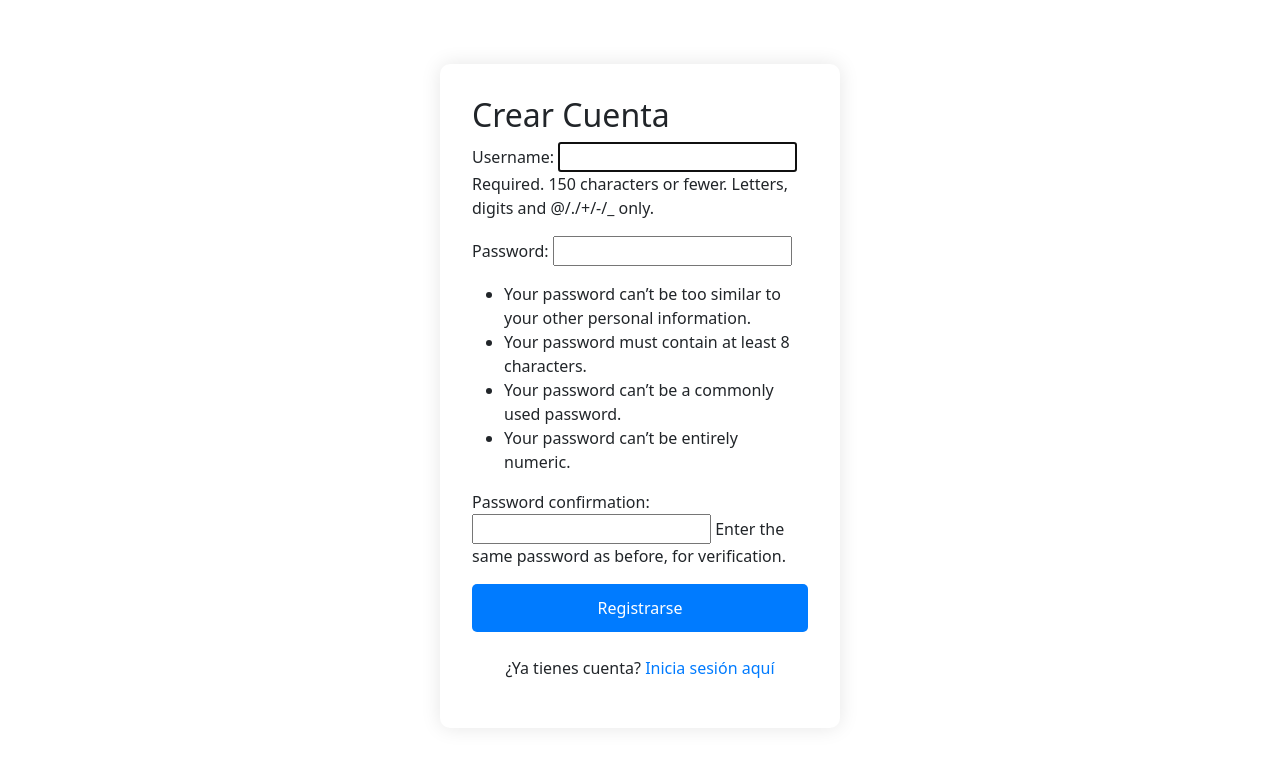
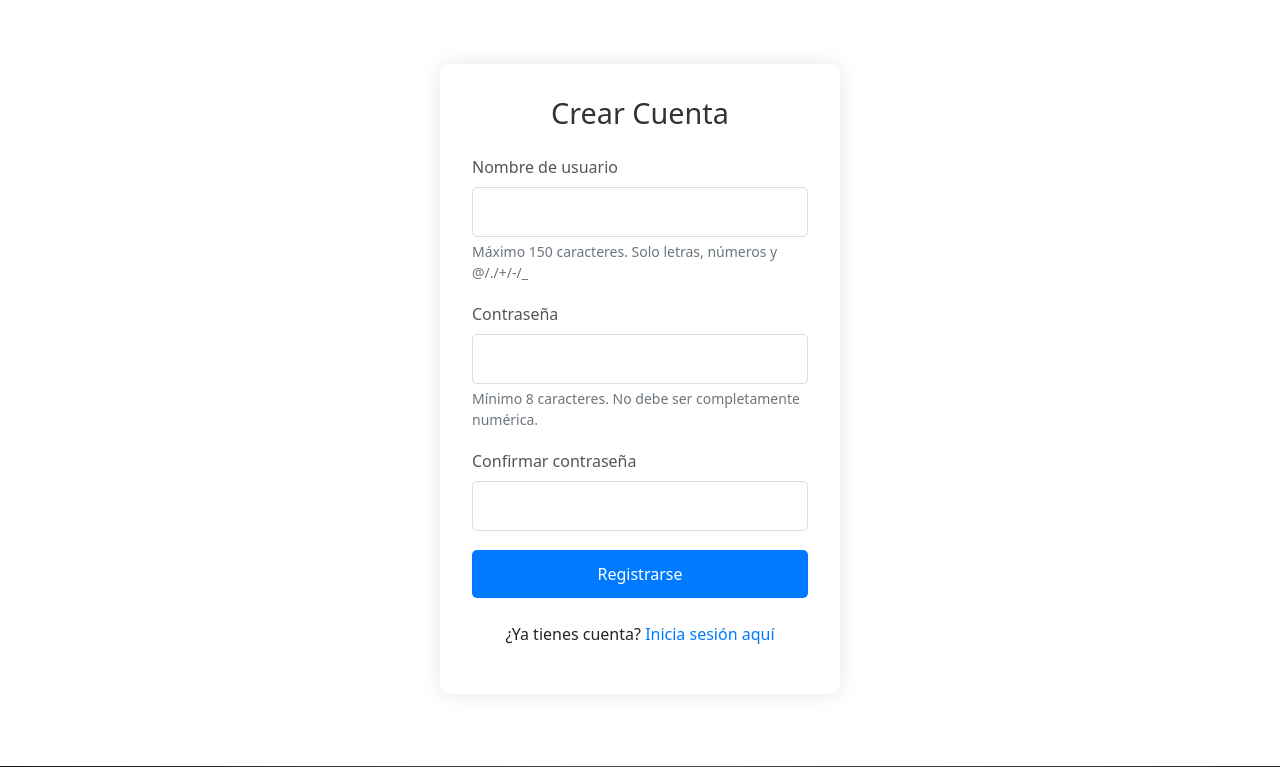
Before and after one commit to fdoquezada/libtretas_control, a Django app: page /autentications/register/ in a window 1280 px wide. Shown: the part 70-837 px from the top of the page. Run offline with Django 4.2, Linux system fonts and the light colour scheme.

Commit message:
actualizacion de pagina registro

```diff
--- a/autentications/templates/autentications/register.html
+++ b/autentications/templates/autentications/register.html
@@ -4,7 +4,7 @@
 
 {% block content %}
 <div class="auth-container">
-    <h2>Crear Cuenta</h2>
+    <h2 class="auth-title">Crear Cuenta</h2>
 
     {% if messages %}
         {% for message in messages %}
@@ -16,7 +16,33 @@
 
     <form method="post" class="auth-form">
         {% csrf_token %}
-        {{ form.as_p }}
+        <div class="form-group">
+            <label for="id_username">Nombre de usuario</label>
+            <input type="text" name="username" id="id_username" required>
+            <span class="help-text">Máximo 150 caracteres. Solo letras, números y @/./+/-/_</span>
+        </div>
+
+        <div class="form-group">
+            <label for="id_password1">Contraseña</label>
+            <input type="password" name="password1" id="id_password1" required>
+            <span class="help-text">Mínimo 8 caracteres. No debe ser completamente numérica.</span>
+        </div>
+
+        <div class="form-group">
+            <label for="id_password2">Confirmar contraseña</label>
+            <input type="password" name="password2" id="id_password2" required>
+        </div>
+
+        {% if form.errors %}
+            <div class="alert alert-error">
+                {% for field, errors in form.errors.items %}
+                    {% for error in errors %}
+                        <p>{{ error }}</p>
+                    {% endfor %}
+                {% endfor %}
+            </div>
+        {% endif %}
+
         <button type="submit" class="btn btn-primary">Registrarse</button>
     </form>
 
--- a/static/css/style.css
+++ b/static/css/style.css
@@ -422,3 +422,103 @@ footer::after {
         font-size: 16px; /* Evita el zoom en dispositivos móviles */
     }
 }
+
+/* Estilos de autenticación */
+.auth-container {
+    max-width: 400px;
+    margin: 40px auto;
+    padding: 2rem;
+    background: #ffffff;
+    border-radius: 10px;
+    box-shadow: 0 0 20px rgba(0, 0, 0, 0.1);
+}
+
+.auth-title {
+    color: #333;
+    text-align: center;
+    margin-bottom: 1.5rem;
+    font-size: 1.8rem;
+}
+
+.auth-form {
+    margin-bottom: 1.5rem;
+}
+
+.auth-form .form-group {
+    margin-bottom: 1.2rem;
+}
+
+.auth-form .form-group label {
+    display: block;
+    margin-bottom: 0.5rem;
+    color: #555;
+    font-weight: 500;
+}
+
+.auth-form .form-group input {
+    width: 100%;
+    padding: 0.75rem;
+    border: 1px solid #ddd;
+    border-radius: 5px;
+    font-size: 1rem;
+    transition: border-color 0.3s ease;
+}
+
+.auth-form .form-group input:focus {
+    border-color: #007bff;
+    outline: none;
+    box-shadow: 0 0 0 2px rgba(0,123,255,0.25);
+}
+
+.auth-form .field-error {
+    color: #dc3545;
+    font-size: 0.875rem;
+    margin-top: 0.25rem;
+}
+
+.auth-form .help-text {
+    color: #6c757d;
+    font-size: 0.875rem;
+    margin-top: 0.25rem;
+    display: block;
+}
+
+.auth-form .btn-primary {
+    width: 100%;
+    padding: 0.75rem;
+    background-color: #007bff;
+    border: none;
+    border-radius: 5px;
+    color: white;
+    font-size: 1rem;
+    font-weight: 500;
+    cursor: pointer;
+    transition: background-color 0.3s ease;
+}
+
+.auth-form .btn-primary:hover {
+    background-color: #0056b3;
+}
+
+.auth-links {
+    text-align: center;
+    margin-top: 1rem;
+}
+
+.auth-links a {
+    color: #007bff;
+    text-decoration: none;
+    transition: color 0.3s ease;
+}
+
+.auth-links a:hover {
+    color: #0056b3;
+    text-decoration: underline;
+}
+
+@media (max-width: 480px) {
+    .auth-container {
+        margin: 20px;
+        padding: 1.5rem;
+    }
+}
```
Also changed, not shown: 1 other file.
